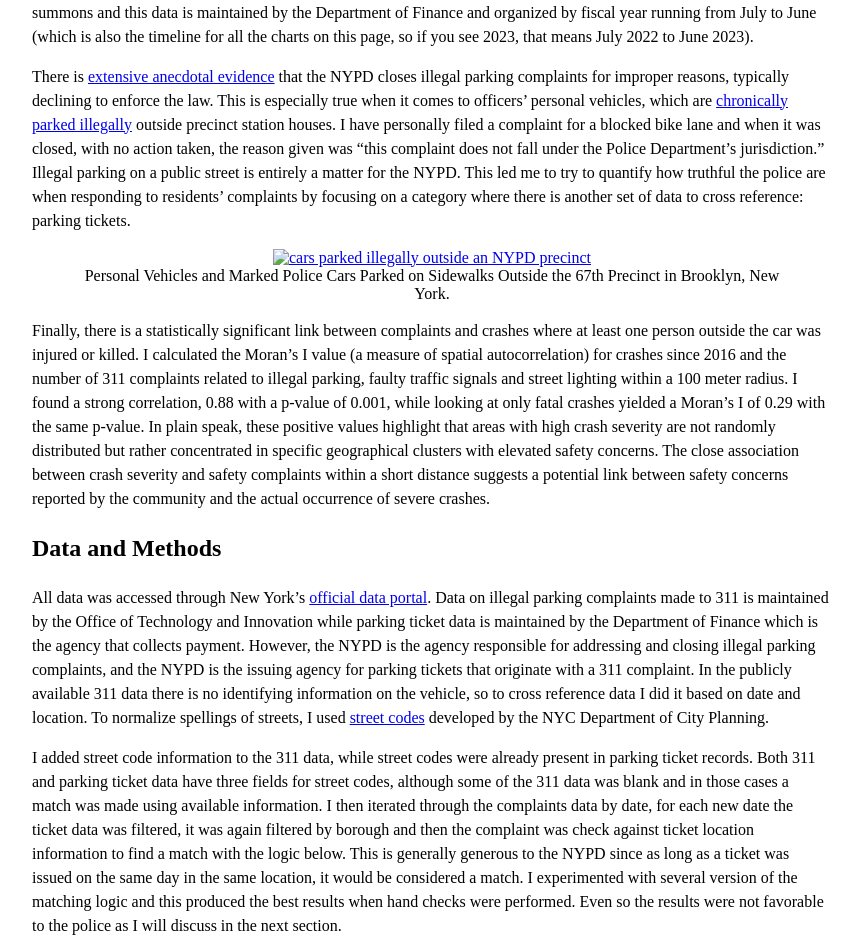
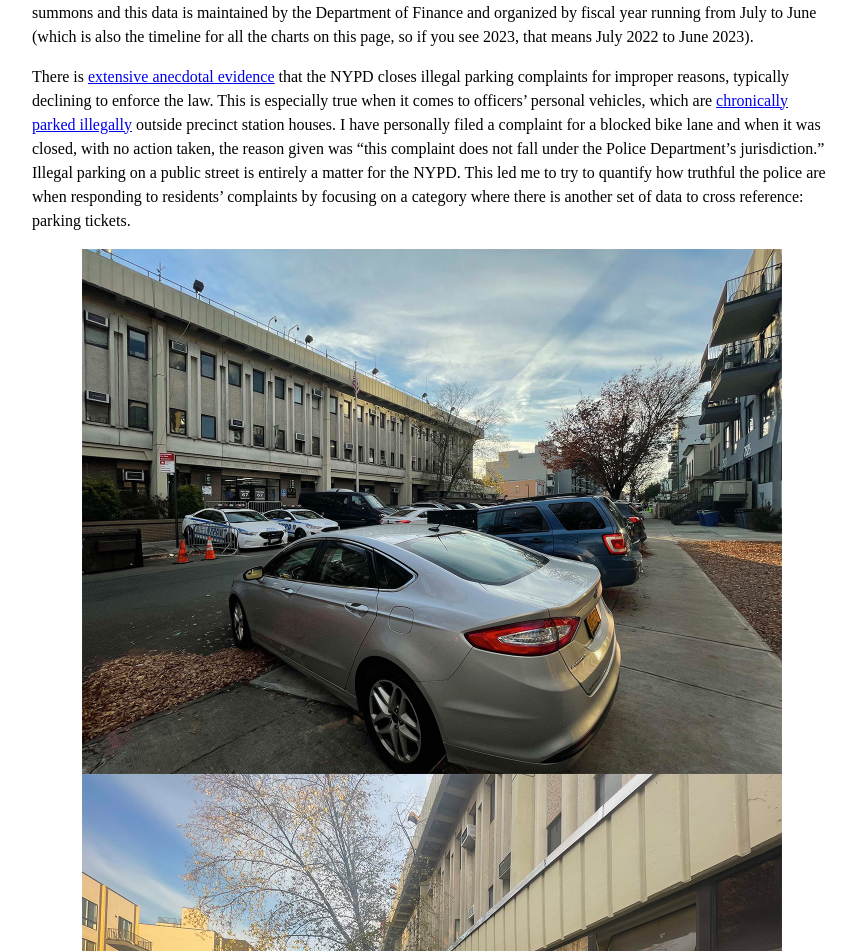
Before and after one commit to benarnav/benarnav.github.io, a Jekyll site: the page built from nyc_311.md, in a window 1280 px wide. Shown: the part 1197-2148 px from the top of the page, without its empty margins (208-1067 px from the left). Built offline with Jekyll 4.4.1, drawn with Linux system fonts in a browser that asks for light colours.

Commit message:
fix link

```diff
--- a/nyc_311.md
+++ b/nyc_311.md
@@ -14,7 +14,7 @@
 There is [extensive anecdotal evidence](https://twitter.com/NYPD_Parking) that the NYPD closes illegal parking complaints for improper reasons, typically declining to enforce the law. This is especially true when it comes to officers' personal vehicles, which are [chronically parked illegally](https://www.sciencedirect.com/science/article/pii/S2590198223000635?via%3Dihub) outside precinct station houses. I have personally filed a complaint for a blocked bike lane and when it was closed, with no action taken, the reason given was "this complaint does not fall under the Police Department's jurisdiction." Illegal parking on a public street is entirely a matter for the NYPD. This led me to try to quantify how truthful the police are when responding to residents' complaints by focusing on a category where there is another set of data to cross reference: parking tickets.
 <figure style="text-align: center;">
   <a href="/assets/img/precinct67_parking.jpg">
-    <img style="max-width: 700px;" src="assets/img/precinct67_parking.jpg" alt="cars parked illegally outside an NYPD precinct" />
+    <img style="max-width: 700px;" src="/assets/img/precinct67_parking.jpg" alt="cars parked illegally outside an NYPD precinct" />
   </a>
   <figcaption>Personal Vehicles and Marked Police Cars Parked on Sidewalks Outside the 67th Precinct in Brooklyn, New York.</figcaption>
 </figure>
```
